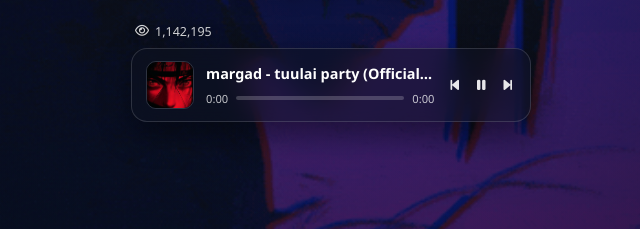
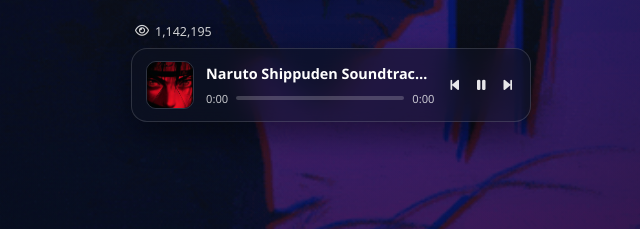
Before and after one commit to Battulga-Remzx/zoofficialsocialweb, a plain HTML site: page index.html in a window 1280 px wide. Shown: the part 421-650 px from the top of the page, 309-949 px from the left. Drawn offline with Linux system fonts and the light colour scheme.

Commit message:
music name changed

```diff
--- a/index.html
+++ b/index.html
@@ -72,7 +72,7 @@
         alt="Cover"
       />
       <div class="player-main">
-        <div class="track-title">margad - tuulai party (Official Video)</div>
+        <div class="track-title">Naruto Shippuden Soundtrack - Senya</div>
         <div class="progress-wrap">
           <span id="currentTime">0:00</span>
           <div class="progress-bar" id="progressBar">
```
